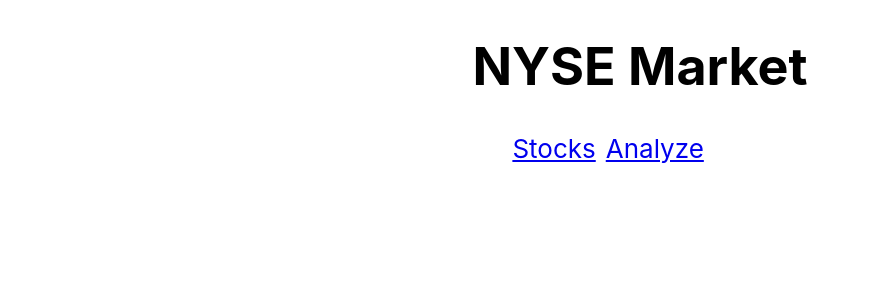
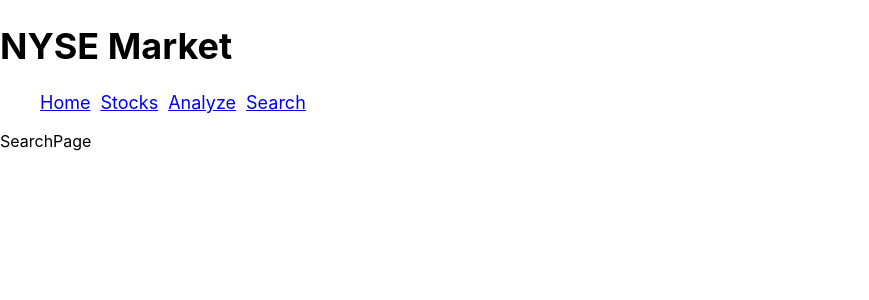
Before and after one commit to MatiStein/AppReact-volatile, a React (Create React App) app: page /search in a window 1280 px wide. Shown: the top 300 px of the page, without its empty margins (0-869 px from the left). Built offline with nearby package versions, Linux system fonts and the light colour scheme.

Commit message:
Still running

```diff
--- a/src/App.css
+++ b/src/App.css
@@ -17,9 +17,9 @@
 
   display: flex;
   flex-direction: column;
-  align-items: center;
+  align-items: left;
   justify-content: flex-start;
-  font-size: calc(10px + 2vmin);
+  font-size: calc(10px + 1vmin);
 }
 
 .App-link {
--- a/src/App.tsx
+++ b/src/App.tsx
@@ -2,8 +2,11 @@
 import  Navbar  from './page_layout/Navbar';
 import './App.css';
 import { Route, Routes } from 'react-router-dom';
-import StocksPage from './pages/StocksPage/Stockspage';
+import StocksPage from './pages/StocksPage/StocksPage';
 import AnalyzePage from './pages/AnalyzePage';
+import HomePage from './pages/HomePage';
+import SearchPage from './pages/SearchPage';
+
 
 function App() {
   return (
@@ -13,8 +16,10 @@
         <Navbar/>
       </header>
       <Routes>
+        <Route path='/home' element={<HomePage />}/>
         <Route path='/stocks' element={<StocksPage />}/>
         <Route path='/analyze' element={<AnalyzePage />}/>
+        <Route path='/search' element={<SearchPage />}/>
       </Routes>
 
       </div>
--- a/src/page_layout/Navbar.tsx
+++ b/src/page_layout/Navbar.tsx
@@ -10,8 +10,10 @@
         <h1>NYSE Market</h1>
         <nav>
             <ul className="header-list">
+                <NavLink to="/home">Home</NavLink>
                 <NavLink to="/stocks">Stocks</NavLink>
                 <NavLink to="/analyze">Analyze</NavLink>
+                <NavLink to="/search">Search</NavLink>
             </ul>
         </nav>
         {/* <Router  >
--- a/src/pages/StocksPage/Stockspage.tsx
+++ b/src/pages/StocksPage/Stockspage.tsx
@@ -30,7 +30,6 @@
 
     return (
         <div>
-                <div>Stocks Page</div>
                 <div className='stocks-page-container'>
                     <StocksList stockChangeHandler={getCurrentStockFromStockList} stocks={stocksList} />
                     <StockDetails stock={currentStock}/>
--- a/src/pages/StocksPage/components/stockDetails/StockDetails.css
+++ b/src/pages/StocksPage/components/stockDetails/StockDetails.css
@@ -5,8 +5,8 @@
   }
 
   td, th {
-    border: 1px solid #dddddd;
-    text-align: left;
+    border: 1px solid #dcdada;
+    text-align: center;
     padding: 8px;
   }
 
```
